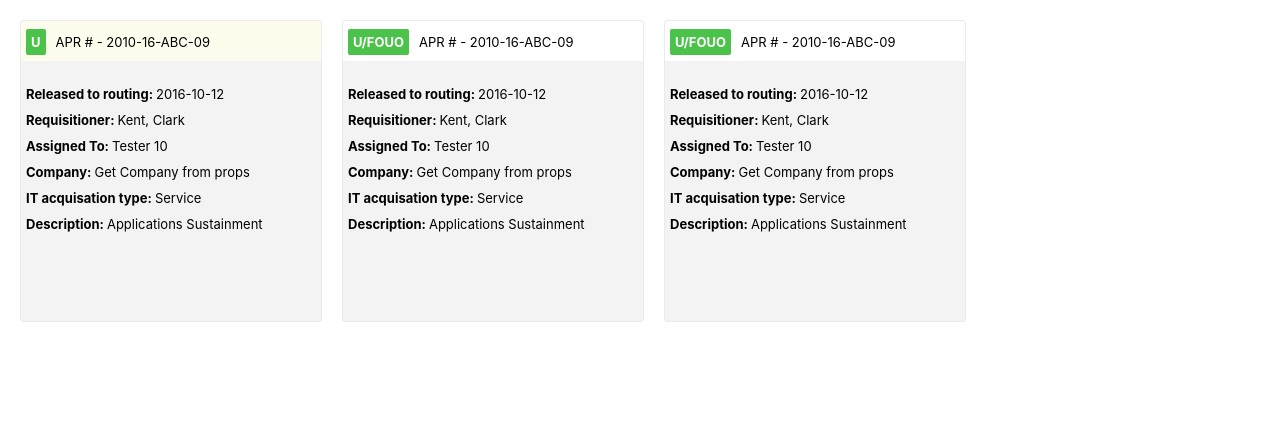
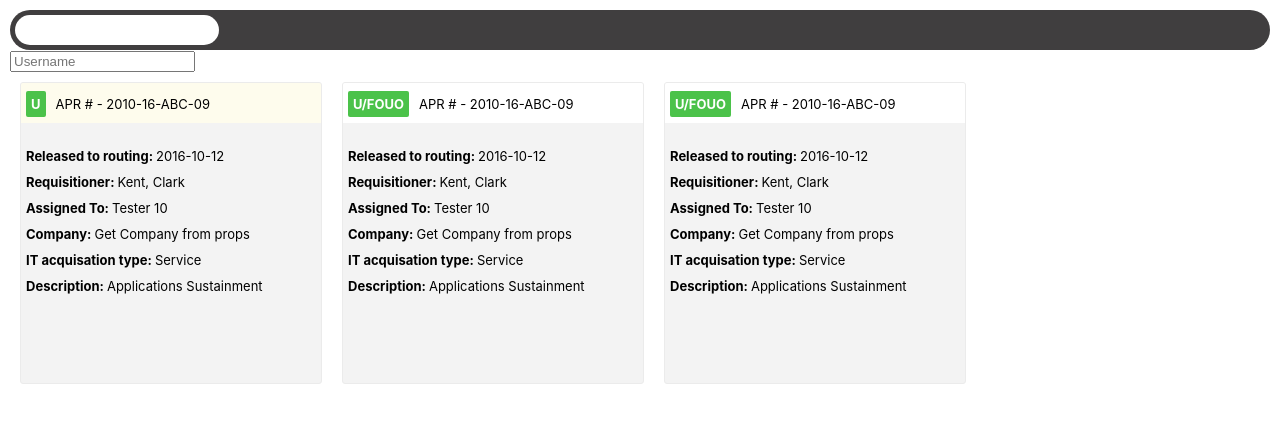
Before and after one commit to alinauroz/philemon_s_project, a React (Create React App) app in the folder client/: page / in a window 1280 px wide. Shown: the top 422 px of the page. Built offline with nearby package versions, Linux system fonts and the light colour scheme.

Commit message:
feat: login screen added

```diff
--- a/client/src/App.css
+++ b/client/src/App.css
@@ -47,3 +47,19 @@ body {
   margin: 0px;
   margin-top: 10px;
 }
+
+.searchbar {
+  height: 30px;
+  padding: 5px;
+  background-color: #403e3f;
+  border-radius: 20px;
+}
+
+.search-input {
+  width: 200px;
+  height: 28px;
+  border-radius: 20px;
+  border: 0px;
+  font-weight: bold;
+  margin: 0px;
+}
--- a/client/src/App.js
+++ b/client/src/App.js
@@ -2,6 +2,8 @@ import React from 'react';
 import logo from './logo.svg';
 import './App.css';
 
+import SearchBar from './components/SearchBar'
+import Login from './components/Login'
 import APR from './components/APR'
 
 const data1 = {
@@ -24,6 +26,8 @@ class App extends React.Component{
   render () {
     return (
       <>
+        <SearchBar />
+        <Login />
         <APR
           data = {data1}
         />
--- /dev/null
+++ b/client/src/components/Login.tsx
@@ -0,0 +1,23 @@
+import React from 'react'
+
+export default class Login extends React.Component {
+    constructor (props) {
+        super(props)
+    }
+
+    onChange_ = (e) => {
+        alert(e.target.name)
+    }
+
+    render () {
+        return (
+            <div id = 'login-container'>
+                <input
+                    type = 'text'
+                    placeholder = 'Username'
+                    onChange = {this.onChange_}
+                />
+            </div>
+        )
+    }
+}
--- /dev/null
+++ b/client/src/components/SearchBar.jsx
@@ -0,0 +1,16 @@
+import React from 'react'
+
+export default class SearchBar extends React.Component {
+    constructor (props) {
+        super (props)
+    }
+    render () {
+        return (
+            <div className = 'searchbar'>
+                <input
+                    className = 'search-input'
+                />
+            </div>
+        )
+    }
+}
```
Also changed, not shown: client/src/components/TopBar.jsx (added).
